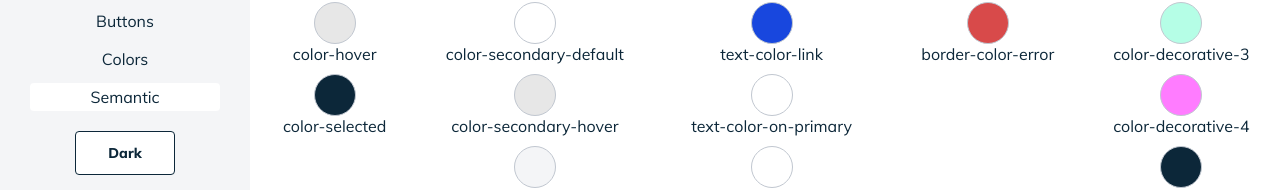
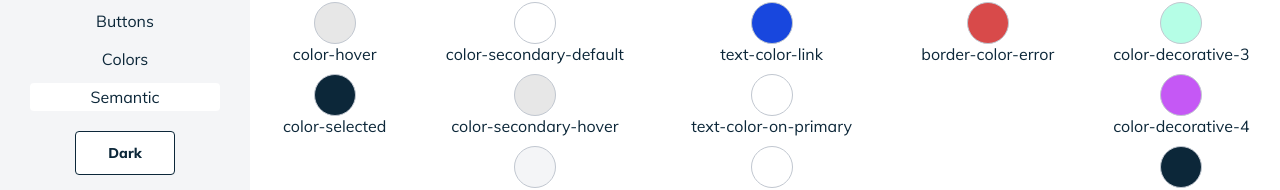
Before and after one commit to swimmio/swimm-ui, a Vue app: page / in a window 1280 px wide. Shown: the part 225-415 px from the top of the page. Built offline with nearby package versions, Linux system fonts and the light colour scheme; a web font is replaced by a local one; what v-tooltip would draw is missing.

Commit message:
Updated high violet color

```diff
--- a/public/styles/colors.css
+++ b/public/styles/colors.css
@@ -36,7 +36,7 @@
     --safe-zone: #f3e2fd;
     --safe-zone-100: #f3e2fd7f;
 
-    --high-violet: #ff7cff;
+    --high-violet: #c558f5;
 
     --wave-jammer: #a31177;
 
```
